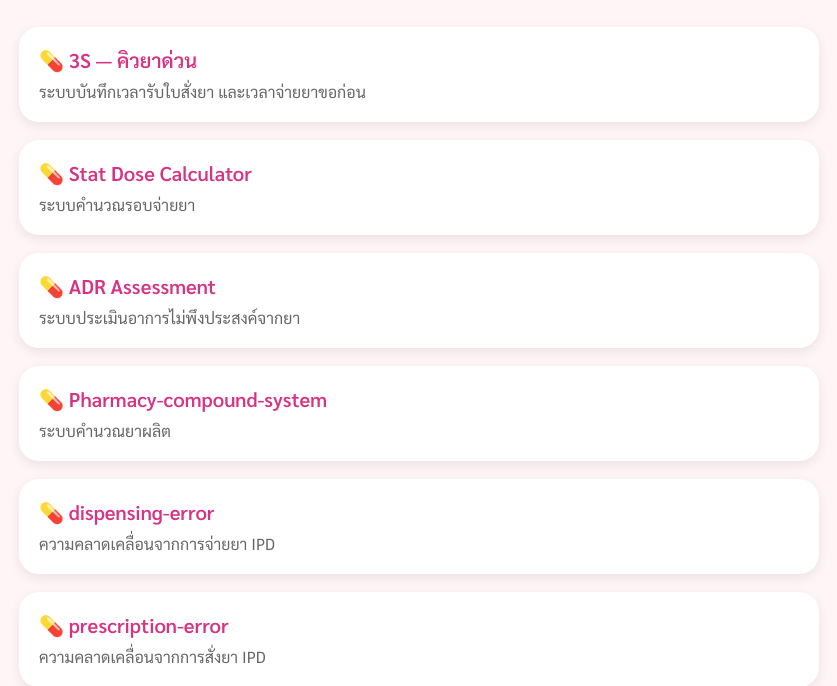
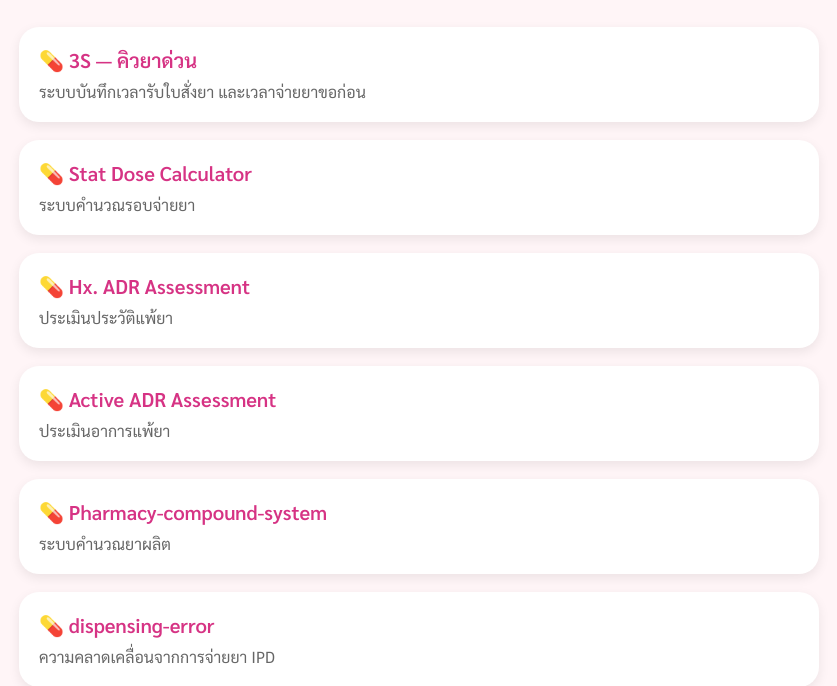
Before and after one commit to phunzmoo/pharmacy-portal, a plain HTML site: page index.html in a window 1280 px wide. Shown: the part 116-802 px from the top of the page, without its empty margins (221-1058 px from the left). Drawn offline with Linux system fonts and the light colour scheme.

Commit message:
Update index.html

```diff
--- a/index.html
+++ b/index.html
@@ -101,11 +101,21 @@ h1{
 
 <div class="card">
 <a href="https://phunzmoo.github.io/Allergy-note-generator/" target="_blank">
-💊 ADR Assessment
+💊 Hx. ADR Assessment
 </a>
 
 <div class="desc">
-ระบบประเมินอาการไม่พึงประสงค์จากยา
+ประเมินประวัติแพ้ยา
+</div>
+</div>
+
+<div class="card">
+<a href="https://phunzmoo.github.io/Adr-assessment-system/" target="_blank">
+💊 Active ADR Assessment
+</a>
+
+<div class="desc">
+ประเมินอาการแพ้ยา
 </div>
 </div>
 
```
